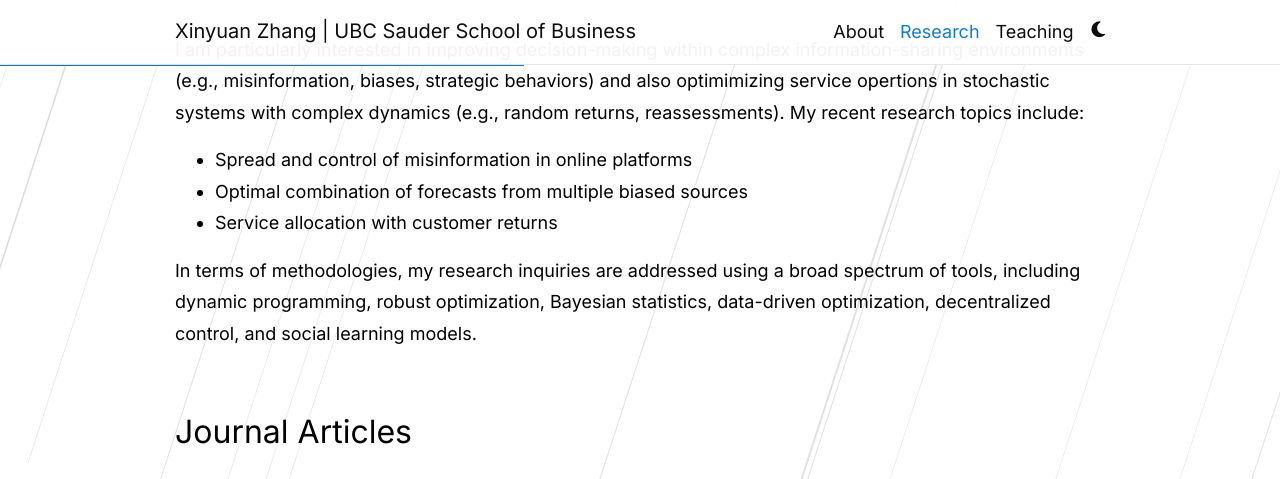
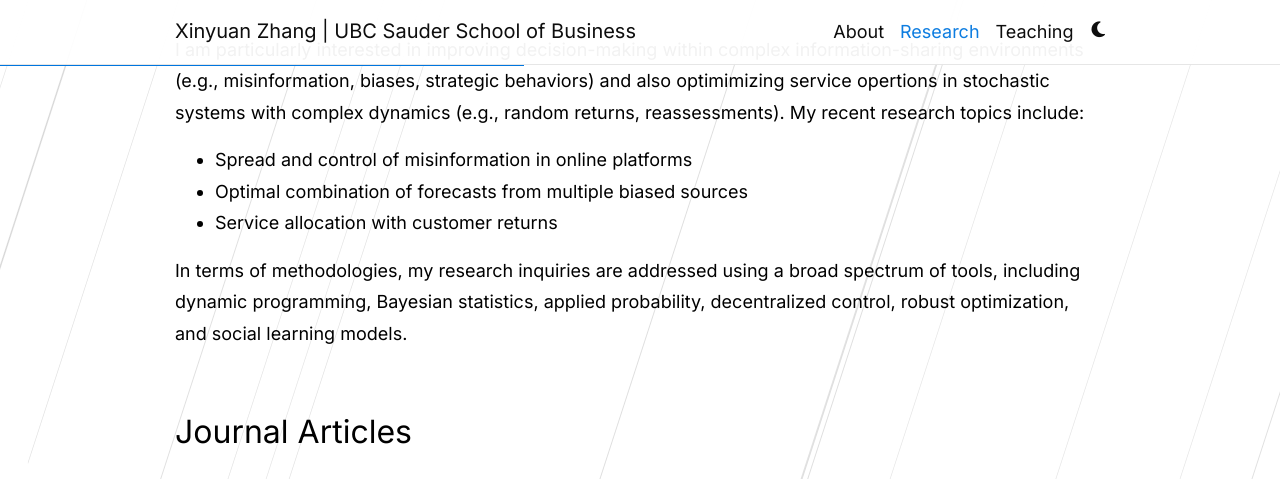
Before and after one commit to xyz2023ca/xyz2023ca.github.io, a Jekyll site: the page built from _pages/publications.md, in a window 1280 px wide and 900 px high, scrolled down 309 px, cut to the strip 0-479 px from the top of the window. Built offline with Jekyll 4.4.1, drawn with Linux system fonts in a browser that asks for light colours; comment, search, counter and statistics services are not loaded; a style sheet for code colours, icons or effects is not loaded.

Commit message:
Update publications.md

```diff
--- a/_pages/publications.md
+++ b/_pages/publications.md
@@ -14,7 +14,7 @@
 -	Service allocation with customer returns
 
 
-In terms of methodologies, my research inquiries are addressed using a broad spectrum of tools, including dynamic programming, robust optimization, Bayesian statistics, data-driven optimization, decentralized control, and social learning models.
+In terms of methodologies, my research inquiries are addressed using a broad spectrum of tools, including dynamic programming,  Bayesian statistics, applied probability, decentralized control, robust optimization, and social learning models.
 
 <h2>Journal Articles</h2>
 
```
